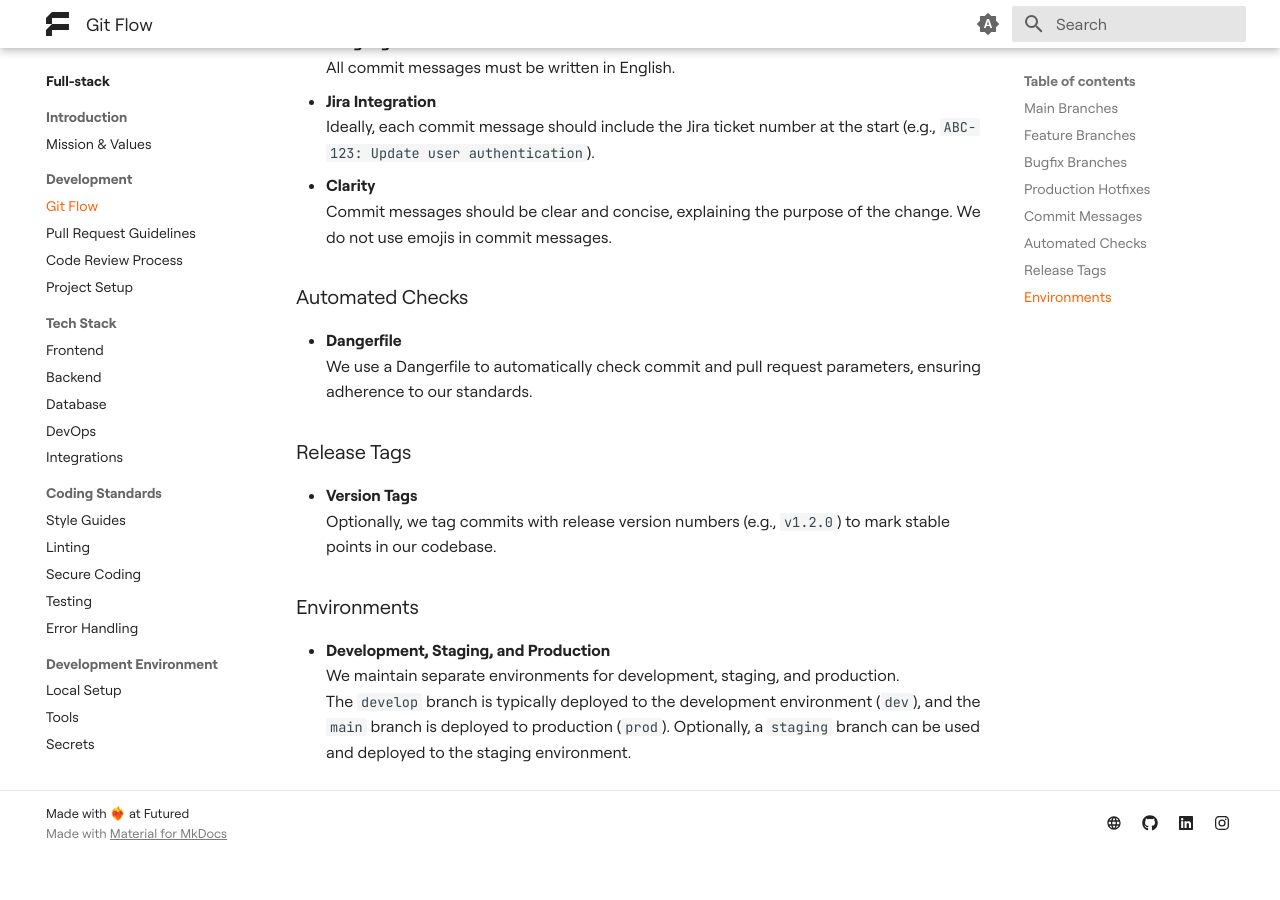
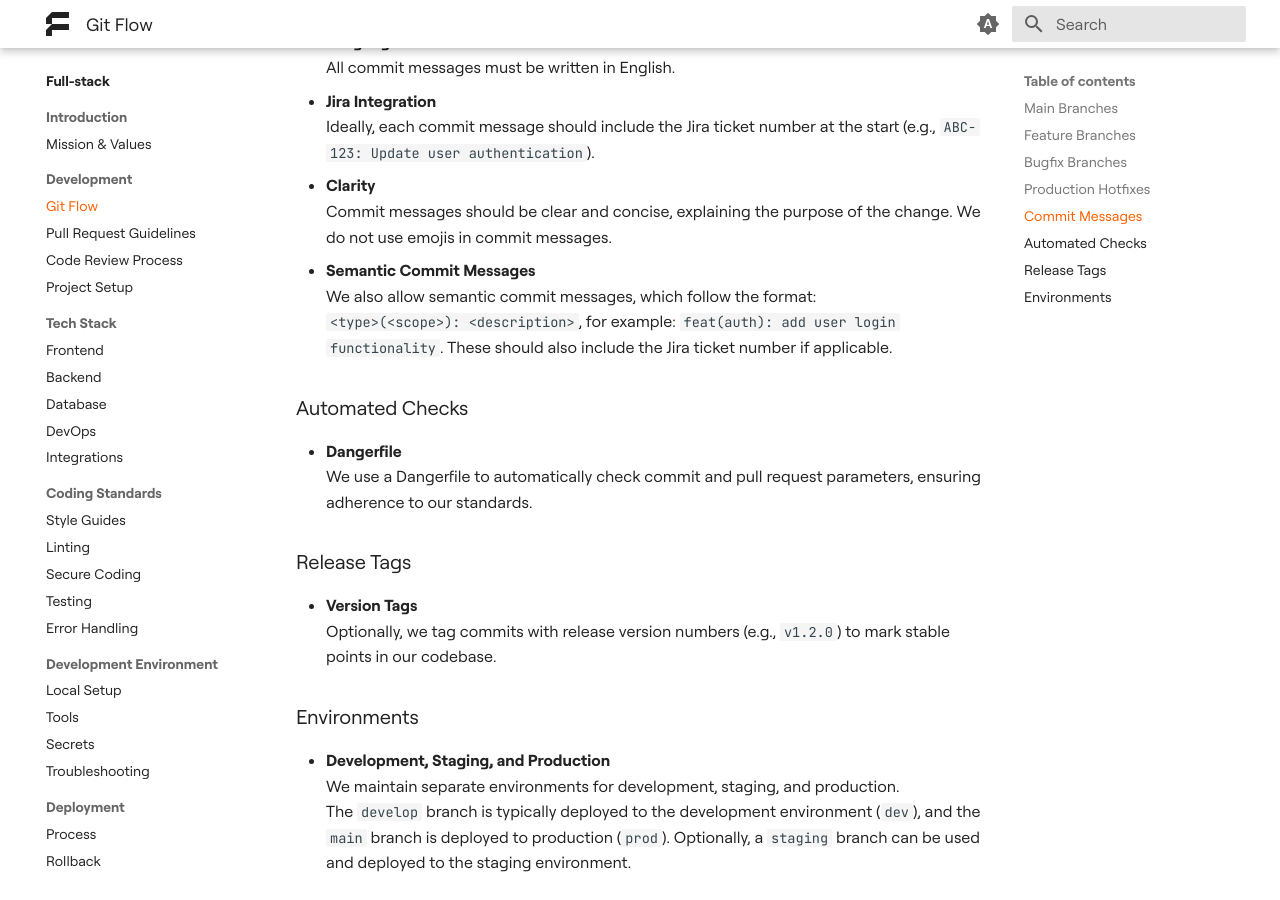
Before and after one commit to futuredapp/Engineering-Handbook, an MkDocs documentation site: the page built from docs/teams/fullstack/development/00_git_flow.md, in a window 1280 px wide and 900 px high, scrolled down 1541 px. Built offline with MkDocs 1.6.1 and Material for MkDocs 9.7.7, drawn with Linux system fonts in a browser that asks for light colours; before the commit the page ends 2397 px from its top, so only the background shows below that.

Commit message:
added part about semantic commit messages

```diff
--- a/docs/teams/fullstack/development/00_git_flow.md
+++ b/docs/teams/fullstack/development/00_git_flow.md
@@ -47,6 +47,11 @@
   Ideally, each commit message should include the Jira ticket number at the start (e.g., `ABC-123: Update user authentication`).
 - **Clarity**
   Commit messages should be clear and concise, explaining the purpose of the change. We do not use emojis in commit messages.
+- **Semantic Commit Messages**
+  We also allow semantic commit messages, which follow the format:
+  `<type>(<scope>): <description>`, for example: `feat(auth): add user login functionality`. These should also include the Jira ticket number if applicable.
+
+
 
 ### Automated Checks
 
```
